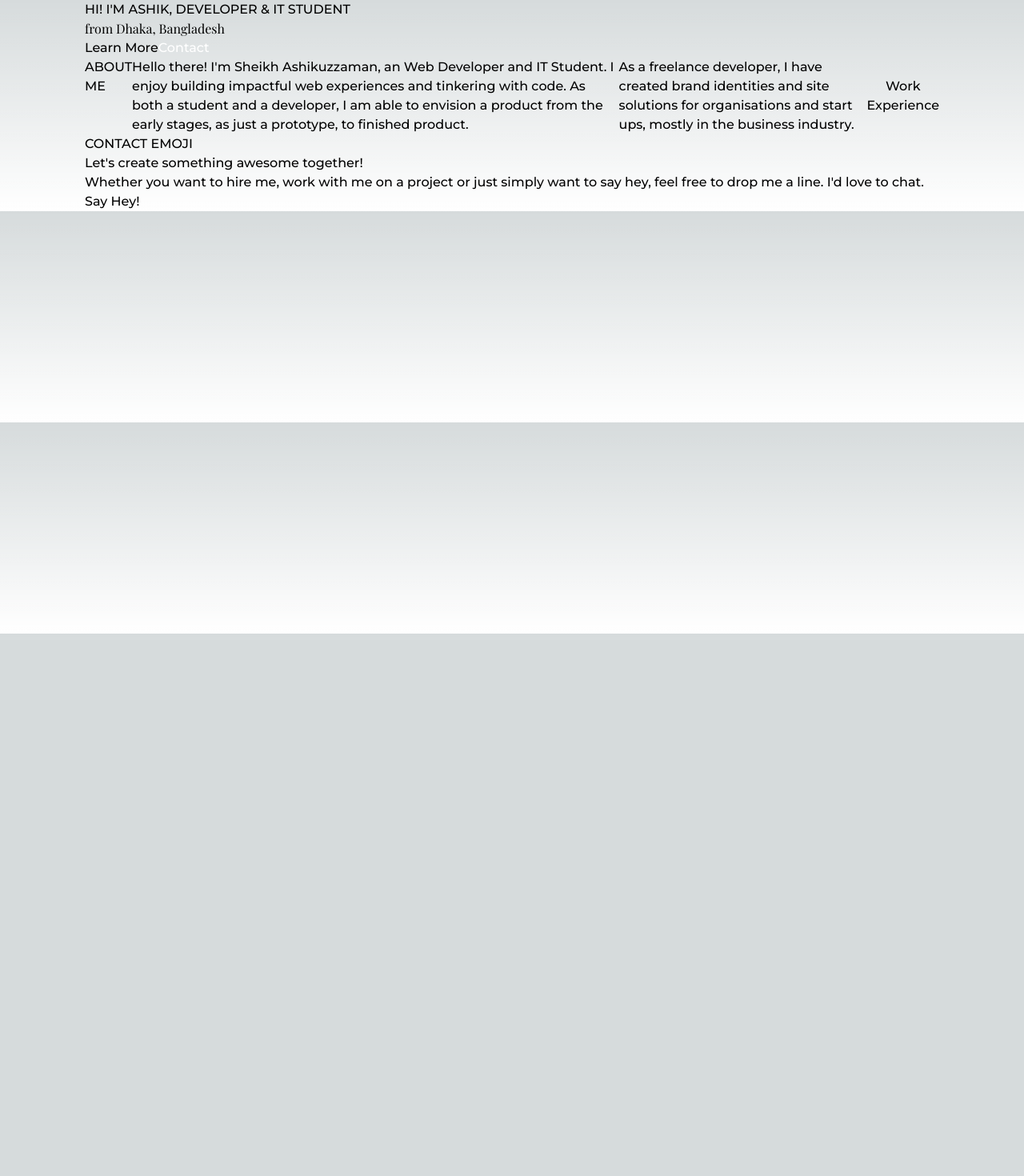
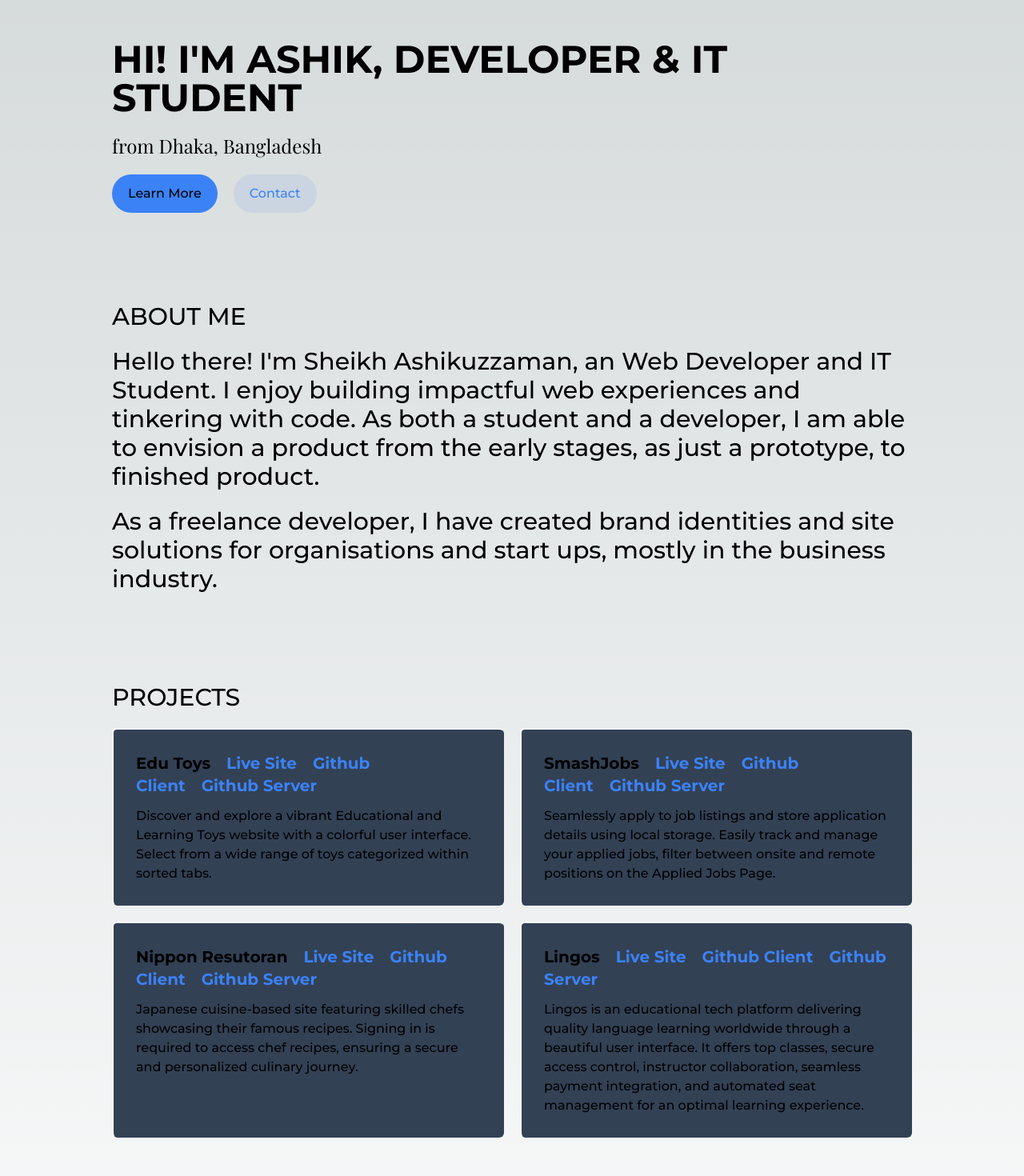
Before and after one commit to designwithashik/portfolio, a Next.js app: page / in a window 1280 px wide. Shown: the top 1470 px of the page at 80% size. Before the commit the page ends 800 px from the top, so only its background shows below. Built offline with nearby package versions, Linux system fonts and the light colour scheme.

Commit message:
Primary Portfolio

```diff
--- a/app/globals.css
+++ b/app/globals.css
@@ -13,7 +13,7 @@ body {
 .container {
   max-width: 1100px;
   margin: 0 auto;
-  padding: 0 1rem;
+  padding: 50px 50px;
 }
 
 :root {
--- a/app/page.jsx
+++ b/app/page.jsx
@@ -5,24 +5,73 @@ const MainPage = () => {
   return (
     <div>
       <section>
-      <h2>HI! I'M ASHIK,
+      <h2 className='font-bold text-5xl'>HI! I'M ASHIK,
         DEVELOPER & IT STUDENT</h2>
-      <p className="playfair-font">from Dhaka, Bangladesh</p>
-        <div className="flex"><button>Learn More</button> <button className='text-white'>Contact  </button></div>
-        <div className='flex'>
+      <p className="playfair-font text-2xl my-5">from Dhaka, Bangladesh</p>
+        <div className="flex gap-5"><button className='px-5 py-3 bg-blue-500 rounded-full '>Learn More</button> <button className='text-blue-500 px-5 py-3 bg-slate-300 rounded-full'><a href="mailto:ashikuzzaman099@gmail.com">Contact</a> </button></div>
+        <div className='flex flex-col text-3xl gap-5 my-28'>
           <h2>ABOUT ME</h2>
           <p>Hello there! I'm Sheikh Ashikuzzaman, an Web Developer and IT Student. I enjoy building impactful web experiences and tinkering with code. As both a student and a developer, I am able to envision a product from the early stages, as just a prototype, to finished product.
           </p>
 <p>
 As a freelance developer, I have created brand identities and site solutions for organisations and start ups, mostly in the business industry.
           </p>
-          <button>Work Experience</button>
+
         </div>
       </section>
       {/* Projects */}
       <section>
+      <h3 className="text-3xl mb-5">PROJECTS</h3>
 
-        <div className='card'>
+
+        <div className='grid gap-5 grid-cols-1 lg:grid-cols-2'>
+
+
+          <div className="bg-slate-700 p-7 rounded-md border-white border-t-2 border-l-2">
+          <p className="text-xl  font-semibold mb-3">
+              Edu Toys
+              <span><a className='text-blue-500 mx-5' href="https://edu-toys.web.app/" target='_blank'>Live Site</a></span>
+              <span><a className=' mr-5 text-blue-500' href="https://edu-toys.web.app/" target='_blank'>Github Client</a></span>
+              <span><a className='text-blue-500' href="https://edu-toys.web.app/" target='_blank'>Github Server</a></span>
+          </p>
+          <p>Discover and explore a vibrant Educational and Learning Toys website with a colorful user interface.
+              Select from a wide range of toys categorized within sorted tabs.</p>
+
+          </div>
+          <div className="bg-slate-700 p-7 rounded-md border-white border-t-2 border-l-2">
+          <p className="text-xl  font-semibold mb-3">
+              SmashJobs
+              <span><a className='text-blue-500 mx-5' href="https://edu-toys.web.app/" target='_blank'>Live Site</a></span>
+              <span><a className=' mr-5 text-blue-500' href="https://edu-toys.web.app/" target='_blank'>Github Client</a></span>
+              <span><a className='text-blue-500' href="https://edu-toys.web.app/" target='_blank'>Github Server</a></span>
+          </p>
+          <p>Seamlessly apply to job listings and store application details using local storage. Easily track and
+manage your applied jobs, filter between onsite and remote positions on the Applied Jobs Page.</p>
+
+          </div>
+          <div className="bg-slate-700 p-7 rounded-md border-white border-t-2 border-l-2">
+          <p className="text-xl  font-semibold mb-3">
+          Nippon Resutoran
+              <span><a className='text-blue-500 mx-5' href="https://edu-toys.web.app/" target='_blank'>Live Site</a></span>
+              <span><a className=' mr-5 text-blue-500' href="https://edu-toys.web.app/" target='_blank'>Github Client</a></span>
+              <span><a className='text-blue-500' href="https://edu-toys.web.app/" target='_blank'>Github Server</a></span>
+          </p>
+          <p>Japanese cuisine-based site featuring skilled chefs showcasing their famous recipes. Signing in is
+required to access chef recipes, ensuring a secure and personalized culinary journey.</p>
+
+          </div>
+          <div className="bg-slate-700 p-7 rounded-md border-white border-t-2 border-l-2">
+          <p className="text-xl  font-semibold mb-3">
+          Lingos
+              <span><a className='text-blue-500 mx-5' href="https://edu-toys.web.app/" target='_blank'>Live Site</a></span>
+              <span><a className=' mr-5 text-blue-500' href="https://edu-toys.web.app/" target='_blank'>Github Client</a></span>
+              <span><a className='text-blue-500' href="https://edu-toys.web.app/" target='_blank'>Github Server</a></span>
+          </p>
+          <p>Lingos is an educational tech platform delivering quality language learning worldwide through a
+beautiful user interface. It offers top classes, secure access control, instructor collaboration,
+seamless payment integration, and automated seat management for an optimal learning experience.</p>
+
+          </div>
             {/* {/* <Link>
             <img src="" alt="" />
           </Link>
@@ -54,11 +103,11 @@ As a freelance developer, I have created brand identities and site solutions for
       </section>
 
       {/* Contact  */}
-      <section>
-      <h2>CONTACT EMOJI</h2>
-      <p>Let's create something awesome together!</p>
+      <section className='text-xl my-28'>
+      <h2 className='text-2xl mb-4'>CONTACT EMOJI</h2>
+      <p className='mb-5'>Let's create something awesome together!</p>
       <p>Whether you want to hire me, work with me on a project or just simply want to say hey, feel free to drop me a line. I'd love to chat.</p>
-      <button>Say Hey!</button>
+      <button className='px-5 py-3 bg-blue-500 rounded-full mt-5 '  ><a href="mailto:ashikuzzaman099@gmail.com">Say Hey! 👋</a></button>
       </section>
     </div>
   );
```
